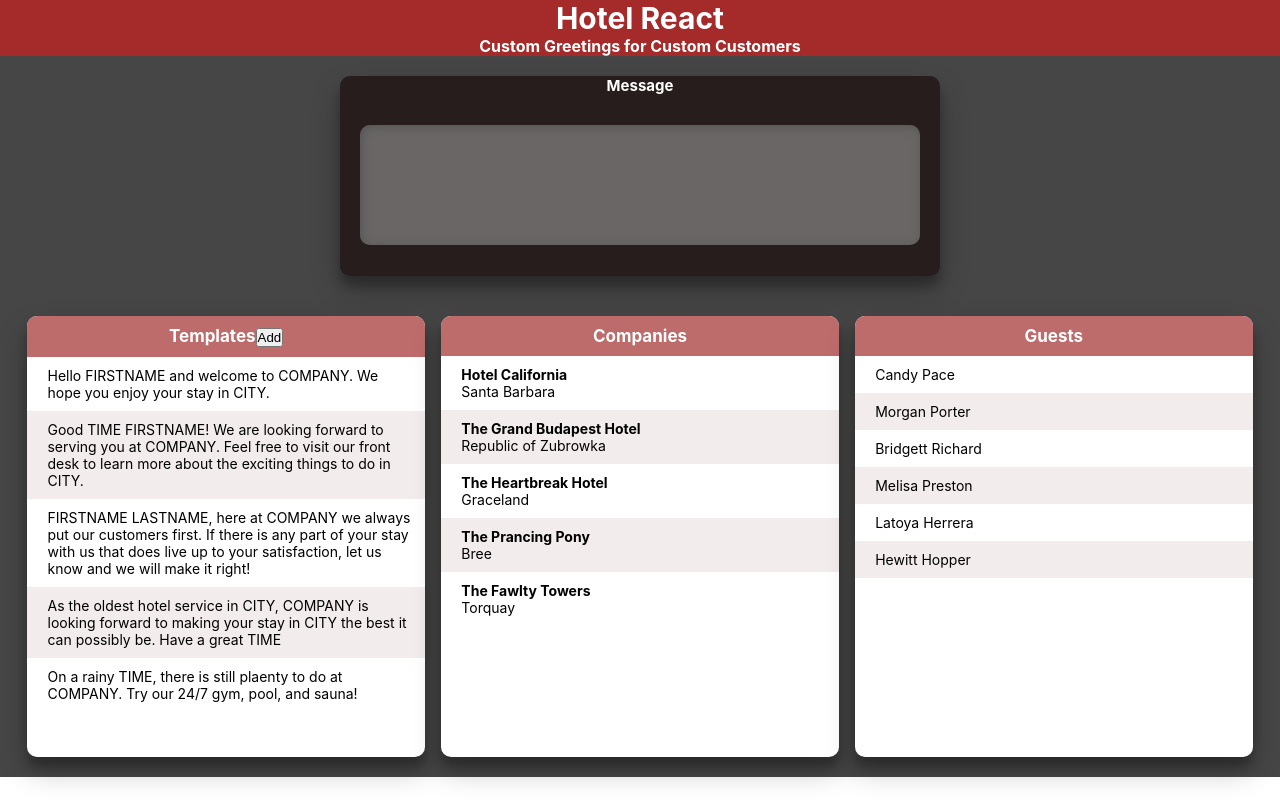
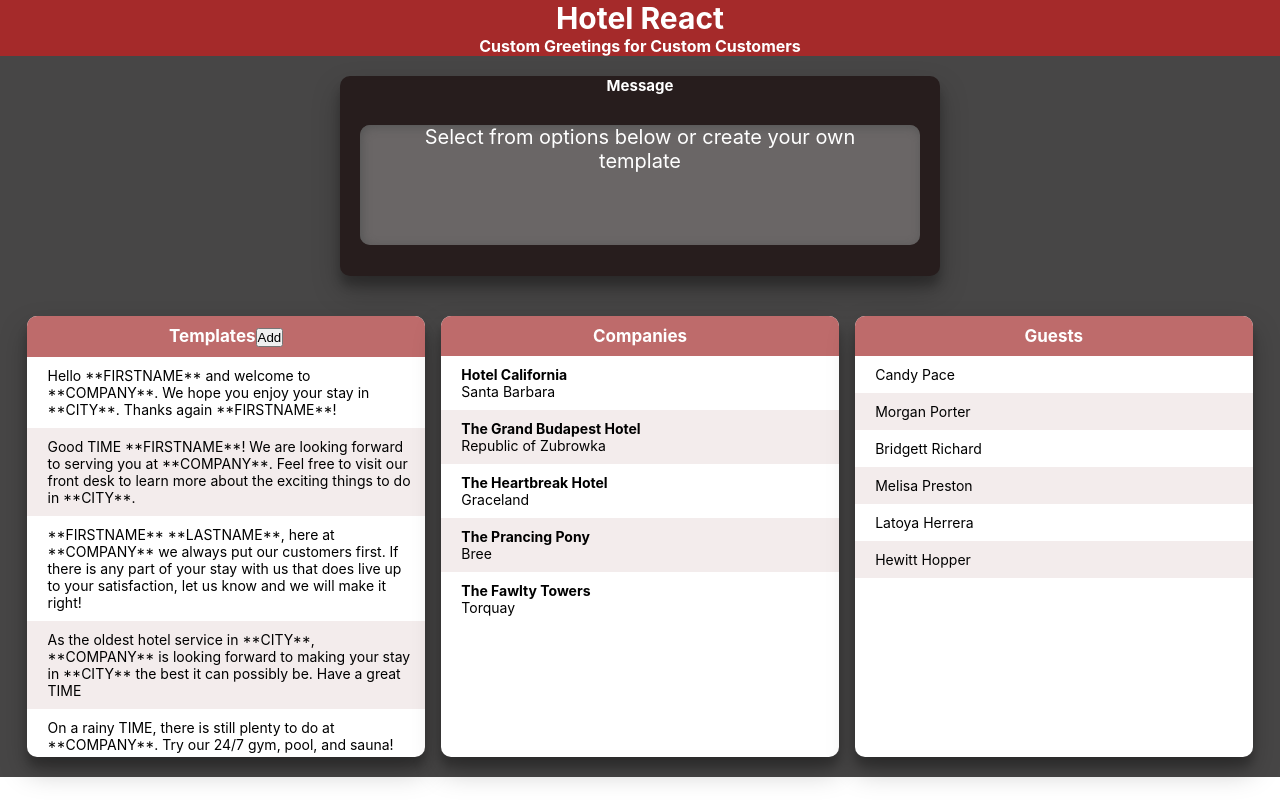
Before and after one commit to jcloeter/hotel-message-app, a React (Create React App) app: page / in a window 1280 px wide. Built offline with nearby package versions, Linux system fonts and the light colour scheme.

Commit message:
message creation is complete

```diff
--- a/src/components/DataGroups/Guests.js
+++ b/src/components/DataGroups/Guests.js
@@ -30,13 +30,13 @@ const Guests = (props) => {
     setSelectedItem(obj);
     props.onSelectedChange(obj, "guests");
     // props.onSelectedChange({ name: "Hotel Motel" }, "companies");
-    props.onSelectedChange(
-      {
-        message:
-          "Hello FIRSTNAME LASTNAME and welcome to COMPANY, the oldest hotel in CITY",
-      },
-      "templates"
-    );
+    // props.onSelectedChange(
+    //   {
+    //     message:
+    //       "Hello FIRSTNAME LASTNAME and welcome to COMPANY, the oldest hotel in CITY",
+    //   },
+    //   "templates"
+    // );
   };
   return (
     <Card>
--- a/src/components/ResultMessage/CalculatedMessage.js
+++ b/src/components/ResultMessage/CalculatedMessage.js
@@ -8,36 +8,79 @@ const CalculatedMessage = (props) => {
   //Start here and make sure all the right data is being channeled in correctly:
 
   const parseTemplate = (temp) => {
-    console.log("parsing:");
-    console.log(temp);
-    console.log(guests);
-    console.log(companies);
-    if (!temp || !temp.template) return;
+    // console.log("parsing:");
+    // console.log(temp);
+    // console.log(guests);
+    // console.log(companies);
+    // if (!temp || !temp.template) return;
+
+    // console.log(temp.template.includes("FIRSTNAME"));
+
+    // // temp.template.replace("FIRSTNAME", guests.firstName);
+    // // temp.template.replace(/LASTNAME/, guests.lastName);
+    // console.log("REGEXXXXXXXXXXXXXXXXXXXXXXXX");
+    // // console.log(temp.template.split(/\W/));
+    // // console.log(temp.template.includes("FIRSTNAME"));
+    // // console.log(temp.template.includes("COMPANY"));
+    // let other = temp.template.slice();
+    // console.log(temp.template.includes("FIRSTNAME"));
+    // const nameStr = "FIRSTNAME";
+    // other = other.replace(nameStr, guests.firstName);
+    // console.log(other);
+
+    //Initialize Message:
+    if (!guests || !companies)
+      return "Select from options below or create your own template";
+
+    const varData = [
+      { str: "FIRSTNAME", var: guests.firstName },
+      { str: "LASTNAME", var: guests.lastName },
+      { str: "COMPANY", var: companies.company },
+      { str: "CITY", var: companies.city },
+      // { str: "TIME", var: guests.firstName },
+    ];
 
     const final = temp.template
-      .split(" ")
-      .map((w) => {
-        switch (w) {
-          case "FIRSTNAME":
-            return guests.firstName;
-          case "LASTNAME":
-            return guests.lastName;
-          case "COMPANY":
-            return companies.company;
-          case "CITY":
-            return companies.city;
-          // case "TIME":
-          //   return ;
+      .split("**")
+      .map((word) => {
+        for (let x = 0; x < varData.length; x++) {
+          if (word.includes(varData[x].str)) return varData[x].var;
+        }
 
-          default:
-            return w;
-        }
+        return word;
       })
-      .join(" ");
+      .join("");
 
+    console.log(final);
     return final;
   };
   return <div>{parseTemplate(templates)}</div>;
 };
 
 export default CalculatedMessage;
+
+//Old solution:
+// if (word.includes("COMPANY"))
+//   return word.replace("COMPANY", companies.company);
+// return word.replace("FIRSTNAME", guests.firstName);
+
+// switch (w) {
+//   case "FIRSTNAME":
+//     return guests.firstName;
+//   case "LASTNAME":
+//     return guests.lastName;
+//   case "COMPANY":
+//     return companies.company;
+//   case "CITY":
+//     return companies.city;
+//   // case "TIME":
+//   //   return ;
+
+//   default:
+//     return w;
+// }
+
+// if (word.includes(variablesData[0].str)) return variablesData[0].var;
+// if (word.includes(variablesData[1].str)) return variablesData[1].var;
+// if (word.includes(variablesData[2].str)) return variablesData[2].var;
+// if (word.includes(variablesData[3].str)) return variablesData[3].var;
--- a/src/data.json/Templates.json
+++ b/src/data.json/Templates.json
@@ -1,22 +1,22 @@
 [
   {
     "id": 1,
-    "template": "Hello FIRSTNAME and welcome to COMPANY. We hope you enjoy your stay in CITY. "
+    "template": "Hello **FIRSTNAME** and welcome to **COMPANY**. We hope you enjoy your stay in **CITY**. Thanks again **FIRSTNAME**!"
   },
   {
     "id": 2,
-    "template": "Good TIME FIRSTNAME! We are looking forward to serving you at COMPANY. Feel free to visit our front desk to learn more about the exciting things to do in CITY."
+    "template": "Good TIME **FIRSTNAME**! We are looking forward to serving you at **COMPANY**. Feel free to visit our front desk to learn more about the exciting things to do in **CITY**."
   },
   {
     "id": 3,
-    "template": "FIRSTNAME LASTNAME, here at COMPANY we always put our customers first. If there is any part of your stay with us that does live up to your satisfaction, let us know and we will make it right! "
+    "template": "**FIRSTNAME** **LASTNAME**, here at **COMPANY** we always put our customers first. If there is any part of your stay with us that does live up to your satisfaction, let us know and we will make it right! "
   },
   {
     "id": 4,
-    "template": "As the oldest hotel service in CITY, COMPANY is looking forward to making your stay in CITY the best it can possibly be. Have a great TIME"
+    "template": "As the oldest hotel service in **CITY**, **COMPANY** is looking forward to making your stay in **CITY** the best it can possibly be. Have a great TIME"
   },
   {
     "id": 5,
-    "template": "On a rainy TIME, there is still plaenty to do at COMPANY. Try our 24/7 gym, pool, and sauna!"
+    "template": "On a rainy TIME, there is still plenty to do at **COMPANY**. Try our 24/7 gym, pool, and sauna!"
   }
 ]
```
